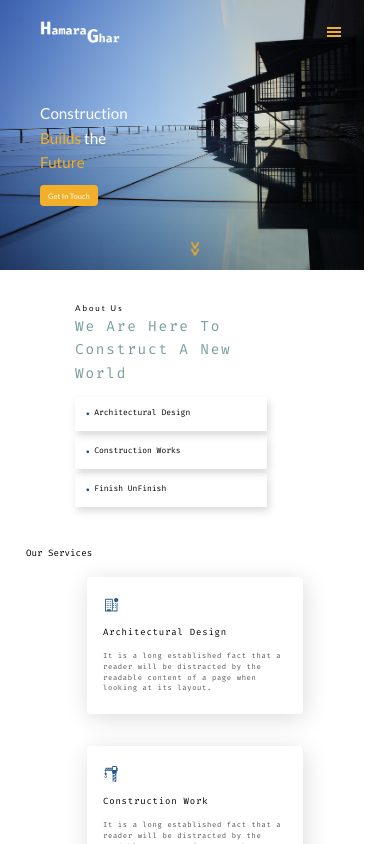
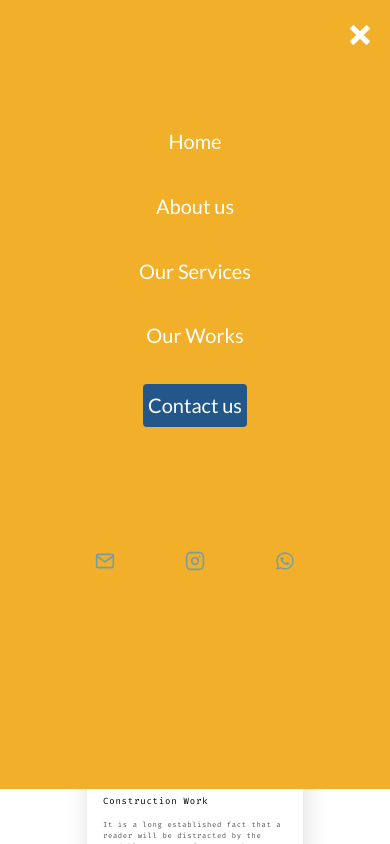
Before and after one commit to MSbalasubramanian/HamaragrahClient, a React (Create React App) app: page / in a window 390 px wide. Both pictures are taken after a click on the icon 334 px from the left and 32 px from the top of the page. Shown: the top 844 px of the page. Built offline with nearby package versions, Linux system fonts and the light colour scheme.

Commit message:
Responsive Menu Added

```diff
--- a/package.json
+++ b/package.json
@@ -9,6 +9,7 @@
     "react": "^18.1.0",
     "react-dom": "^18.1.0",
     "react-icons": "^4.3.1",
+    "react-reveal": "^1.2.2",
     "react-scripts": "5.0.1",
     "styled-components": "^5.3.5",
     "web-vitals": "^2.1.0"
--- a/src/Components/Header.jsx
+++ b/src/Components/Header.jsx
@@ -3,16 +3,26 @@ import { IconContext } from 'react-icons';
 import { HiChevronDoubleDown } from 'react-icons/hi';
 import { GiHamburgerMenu } from 'react-icons/gi';
 import logo from '../images/logo.png';
-const Header = _ => (
+import Menu from "./Menu";
+import Slide from 'react-reveal/Slide';
+
+import React, { useState } from 'react';
+import { ClickContext } from "../Helper/Context";
+const Header = _ => {
+  const [click, setClick] = useState(false);
+
+  return (
+    <ClickContext.Provider value ={{click, setClick}}>
     <HeaderStyle id="head">
-    <section className="burgerMenu">
+      <section className="burgerMenu" >
         <img src={logo} alt="HamaragrahLogo" />
-      <IconContext.Provider value={{ color:'#F2AF29' }}>
-        <GiHamburgerMenu></GiHamburgerMenu>
+        <IconContext.Provider value={{ color: '#F2AF29' }}  >
+          <GiHamburgerMenu onClick={() => setClick(true)}></GiHamburgerMenu>
         </IconContext.Provider>
       </section>
+      {click && ( <Slide right><Menu></Menu></Slide>)}
       <nav>
-      <img src={logo} alt="HamaragrahLogo"/>
+        <img src={logo} alt="HamaragrahLogo" />
         <div>
           <a href="#head">Home</a>
           <a href="#au">About us</a>
@@ -28,11 +38,13 @@ const Header = _ => (
         <a href="#con">Get In Touch</a>
       </div>
       <span>
-      <IconContext.Provider value={{ color:'#F2AF29' }}>
+        <IconContext.Provider value={{ color: '#F2AF29' }}>
           <HiChevronDoubleDown></HiChevronDoubleDown>
         </IconContext.Provider>
       </span>
       </HeaderStyle>
-);
+    </ClickContext.Provider>
+  )
+};
 
 export default Header;
--- /dev/null
+++ b/src/Components/Menu.jsx
@@ -0,0 +1,96 @@
+import React, { useContext } from 'react';
+import { ClickContext } from '../Helper/Context';
+import { IconContext } from 'react-icons';
+import { ImCross } from 'react-icons/im';
+import { FiMail } from 'react-icons/fi';
+import { FiInstagram } from 'react-icons/fi';
+import { FaWhatsapp } from 'react-icons/fa';
+import styled from 'styled-components';
+import Slide from 'react-reveal/Slide';
+const Menu = _ => {
+  const { click, setClick } = useContext(ClickContext);
+  return (
+    <MenuDesign>
+      <Slide left>
+        <div>
+          <div className="cross">
+            <IconContext.Provider value={{ color: '#Fff' }}  >
+              <ImCross onClick={() => setClick(false)}></ImCross>
+            </IconContext.Provider>
+          </div>
+          <div className='menus'>
+            <a href="#head" onClick={() => setClick(false)}>Home</a>
+            <a href="#au" onClick={() => setClick(false)}>About us</a>
+            <a href="#os" onClick={() => setClick(false)}>Our Services</a>
+            <a href="#ow" onClick={() => setClick(false)}>Our Works</a>
+            <a href="#con" onClick={() => setClick(false)}>Contact us</a>
+          </div>
+          <div className="social">
+            <IconContext.Provider value={{ color:'#7A9E9F' }}>
+              <a href="mailto:info@hamaraghar.co.in" onClick={() => setClick(false)}><FiMail /></a>
+              <a href="#" onClick={() => setClick(false)}><FiInstagram /></a>
+              <a href="https://wa.me/918971744523?text=Hai%20Sir%2C%20I%20like%20to%20know%20the%20details%20about%20what%20you%20mention%20in%20the%20website" target='blank' onClick={() => setClick(false)}><FaWhatsapp /></a>
+            </IconContext.Provider>
+          </div>
+        </div>
+      </Slide>
+    </MenuDesign>
+  )
+};
+
+const MenuDesign = styled.div`
+  background-color: var(--PrimaryColor);
+  position:absolute ;
+  top:0;
+  left:0;
+  width:100vw;
+  height:100vh;
+  z-index: 200;
+  margin-top:-35rem;
+  margin-left:-6rem;
+  padding:15rem 0;
+  .cross {
+    display: flex;
+    justify-content:flex-end ;
+    align-items:center ;
+    margin:5rem;
+    cursor: pointer;
+  }
+  .menus {
+    display: flex;
+    flex-direction:column ;
+    justify-content:space-between ;
+    align-items:center ;
+    height:50vh;
+    padding:15rem;
+     & > a {
+      &:hover {
+      color:var(--Color-5);
+      }
+      &:last-child{
+        background-color:var(--Color-5);
+        padding:1.1rem;
+        border-radius:1rem;
+        transition:all 250ms ease-in;
+        @media only screen and (max-width:60em) { /* break point 950px*/
+          padding:1.3rem;
+        }
+        &:hover{
+          color:var(--PrimaryColor);
+          background-color:var(--Color-5-op);
+
+        }
+      }
+     }
+
+  }
+
+  .social{
+    display: flex;
+    justify-content:space-around ;
+    align-items:center ;
+    padding:15rem;
+  }
+`
+
+export default Menu;
--- /dev/null
+++ b/src/Helper/Context.jsx
@@ -0,0 +1,3 @@
+import { createContext } from "react";
+
+export const ClickContext = createContext({});
--- a/src/Styles/Header.styles.jsx
+++ b/src/Styles/Header.styles.jsx
@@ -6,6 +6,7 @@ const jumpAnimation = keyframes`
   40%  {transform: translate3d(0,30%,0) scale3d(.7,1.5,1);}
   100% {transform: translate3d(0,100%,0) scale3d(1.5,.7,1);}
 `;
+
 const HeaderStyle = styled.header`
   grid-column:1/-1;
   grid-row:1/2;
@@ -107,6 +108,7 @@ const HeaderStyle = styled.header`
       background-color:var(--PrimaryColor);
       padding:1.1rem;
       border-radius:1rem;
+      transform-origin: 50% 5em;
       @media only screen and (max-width:60em) { /* break point 950px*/
         font-size:1.9rem;
         padding:1.4rem 2rem;
@@ -127,6 +129,10 @@ const HeaderStyle = styled.header`
       width:4rem;
       height:4rem;
       animation: ${jumpAnimation} .5s linear alternate infinite ;
+       @media only screen and (max-width:29.375em) { /* break point 470px*/
+        z-index: -1;
+        position: absolute;
+      }
     }
   }
   .burgerMenu {
@@ -149,8 +155,10 @@ const HeaderStyle = styled.header`
       height:4rem;
       cursor: pointer;
     }
+
     @media only screen and (max-width:25.625em) { /* break point 410px */
      margin-right:2rem;
+
     }
   }
 `;
--- a/src/index.css
+++ b/src/index.css
@@ -12,6 +12,7 @@
   --Color-3-10per:rgba(2, 1, 0, 0.1);
   --Color-4:#7A9E9F;
   --Color-5:#235789;
+  --Color-5-op:rgba(35, 88, 137, 0.8);
 }
 *,
 *::after,
```
Also changed, not shown: 1 other file (tests, documents, lock files or other folders). Lines whose indentation alone changed are shown as unchanged.
